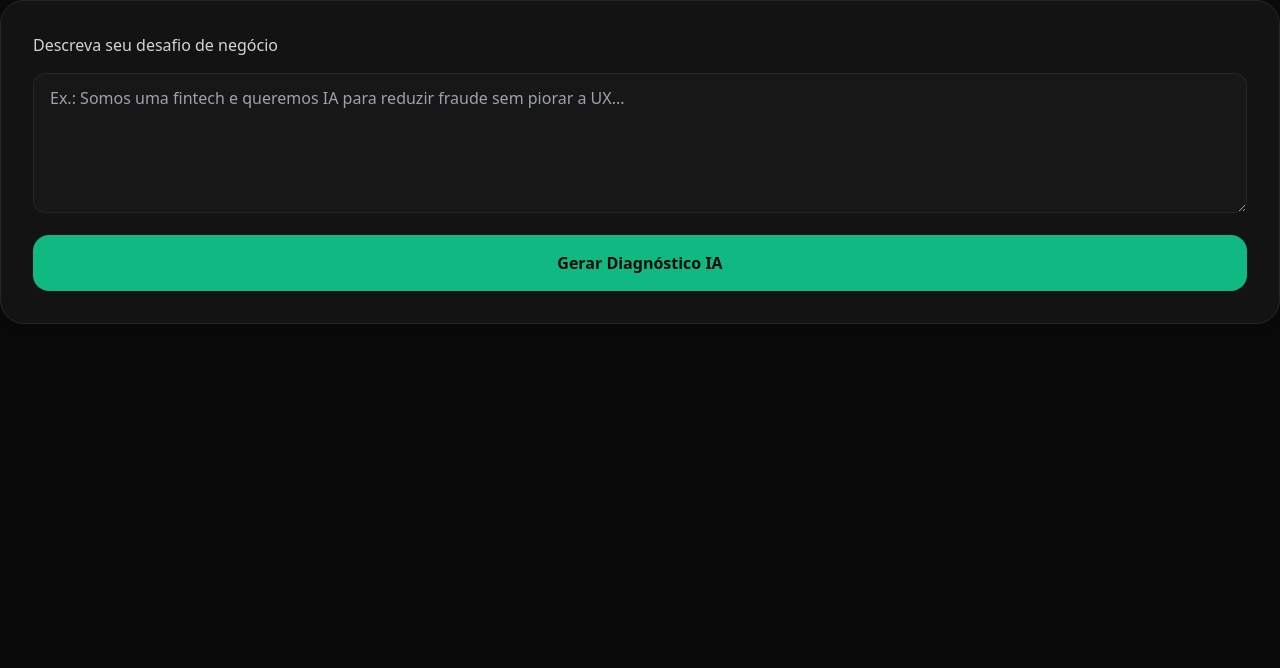
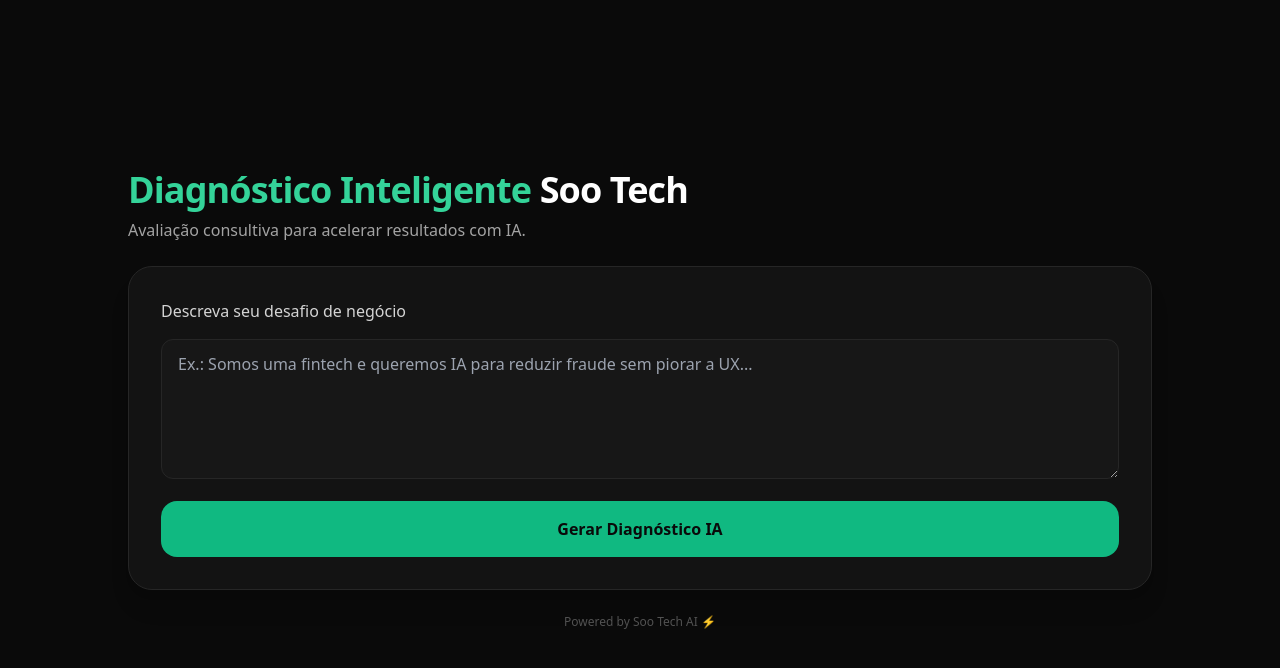
Before and after one commit to ghcastellano/soo-tech-sandbox-updated, a Next.js app: page / in a window 1280 px wide. Shown: the top 668 px of the page. Built offline with nearby package versions, Linux system fonts and the light colour scheme.

Commit message:
Update page.tsx

```diff
--- a/app/page.tsx
+++ b/app/page.tsx
@@ -1,13 +1,12 @@
 "use client";
 
 import { useState } from "react";
+import "./globals.css";
 
 type KPI = { nome: string; meta: string; prazo: string };
 type Impacto = { receita: number; eficiencia: number; retencao: number };
 
 type Payload = {
-  titulo: string;
-  subtitulo: string;
   oportunidade: { titulo: string; descricao: string };
   beneficios: string[];
   kpis: KPI[];
@@ -18,7 +17,7 @@ type Payload = {
   cta_whatsapp: string;
 };
 
-export default function DiagnosticoInteligente() {
+export default function Home() {
   const [descricao, setDescricao] = useState("");
   const [loading, setLoading] = useState(false);
   const [data, setData] = useState<Payload | null>(null);
@@ -62,6 +61,19 @@ export default function DiagnosticoInteligente() {
   }
 
   return (
+    <main className="min-h-screen w-full flex items-start md:items-center justify-center px-4 py-10">
+      <div className="w-full max-w-5xl">
+        {/* Cabeçalho compacto, sem títulos duplicados */}
+        <div className="mb-6">
+          <h1 className="text-3xl md:text-4xl font-extrabold tracking-tight">
+            <span className="text-emerald-400">Diagnóstico Inteligente</span> Soo Tech
+          </h1>
+          <p className="mt-2 text-neutral-400">
+            Avaliação consultiva para acelerar resultados com IA.
+          </p>
+        </div>
+
+        {/* Formulário */}
         <section className="rounded-3xl bg-neutral-900/70 border border-neutral-800 p-5 md:p-8 shadow-xl">
           <div className="space-y-4">
             <label className="block text-neutral-300 text-sm md:text-base">
@@ -88,6 +100,7 @@ export default function DiagnosticoInteligente() {
             {erro && <p className="text-center text-red-400">{erro}</p>}
           </div>
 
+          {/* Resultado estruturado */}
           {data && (
             <div className="mt-8 space-y-6">
               {/* Oportunidade */}
@@ -185,9 +198,16 @@ export default function DiagnosticoInteligente() {
             </div>
           )}
         </section>
+
+        <footer className="text-center text-xs text-neutral-600 mt-6">
+          Powered by Soo Tech AI ⚡
+        </footer>
+      </div>
+    </main>
   );
 }
 
+/* Helpers locais */
 function Card({ titulo, children }: { titulo: string; children: React.ReactNode }) {
   return (
     <div className="rounded-2xl border border-neutral-800 bg-neutral-900/60 p-5">
```
Lines whose indentation alone changed are shown as unchanged.
